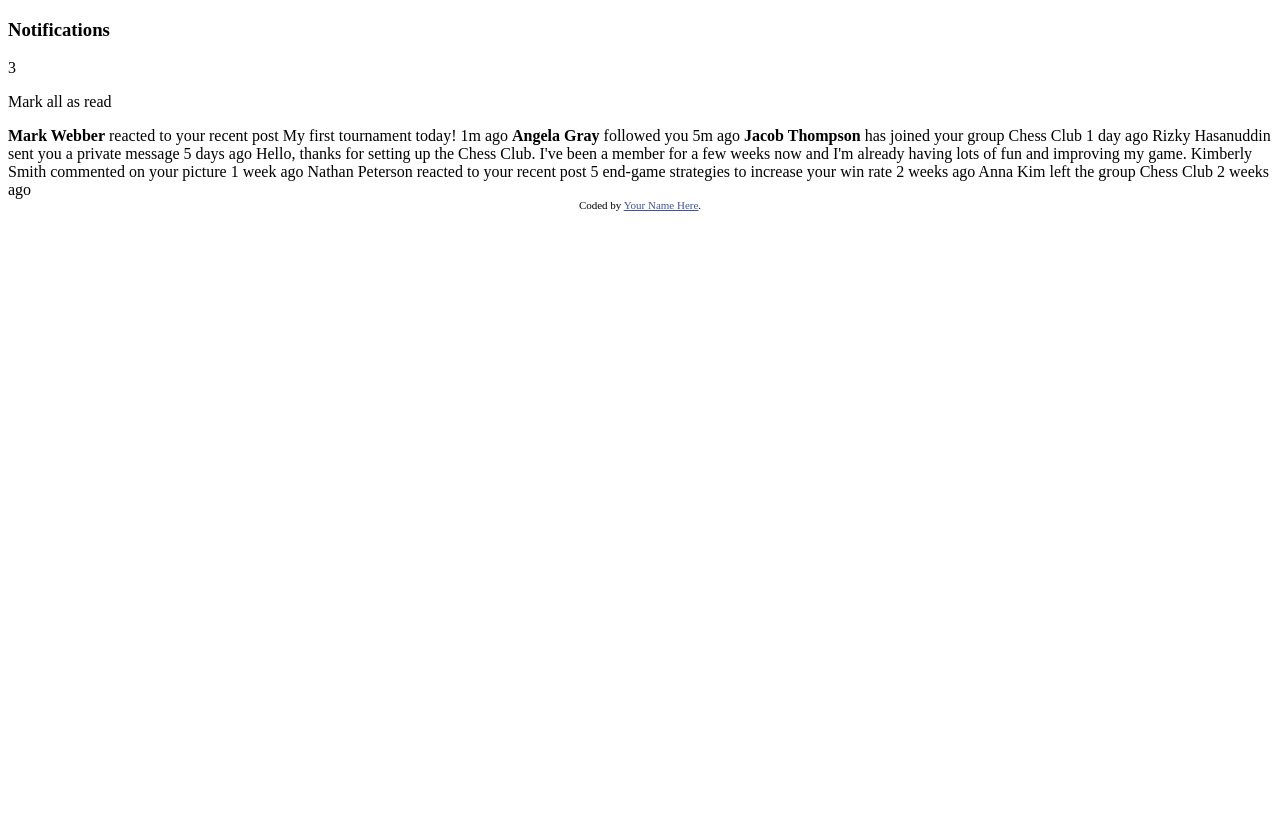
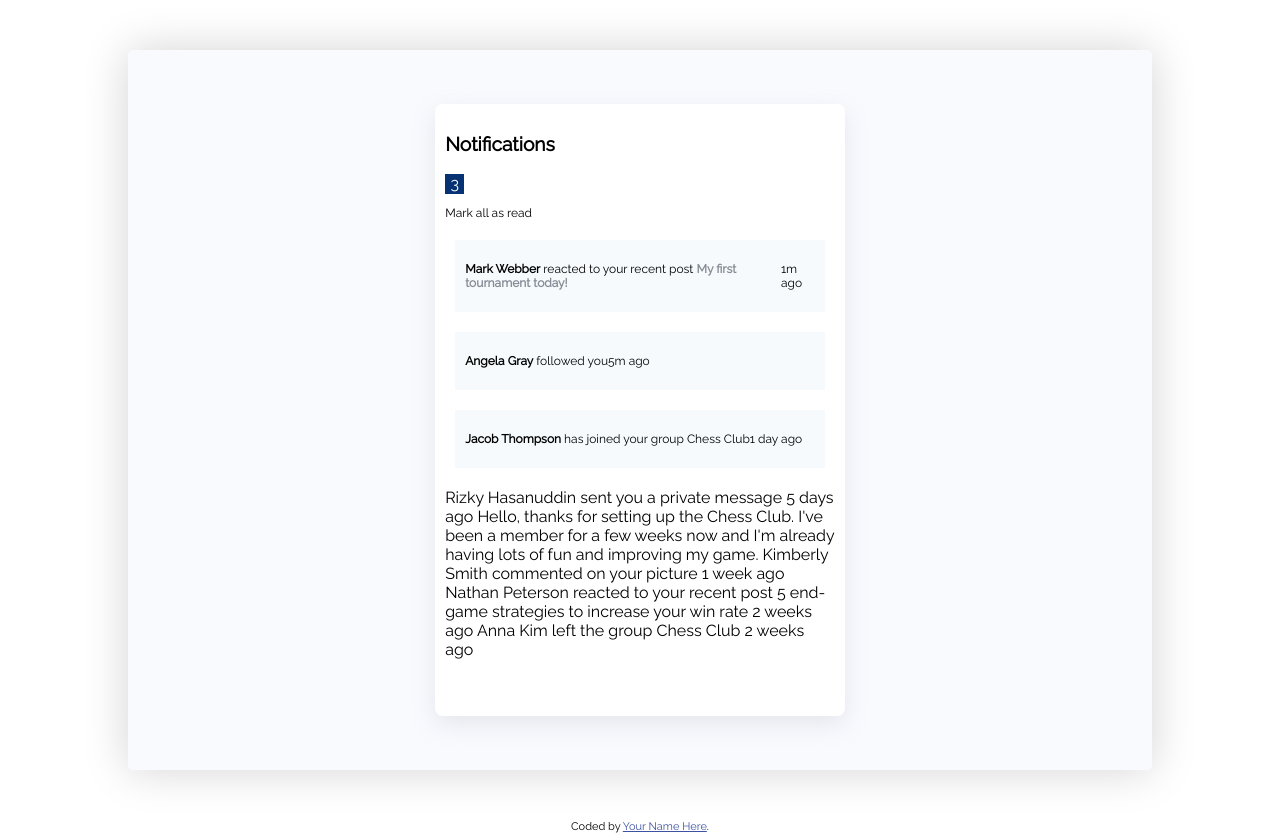
Before and after one commit to Alexandra-Rivera/programacion-web-practice-repository, a plain HTML site: page Ejercicio-Sass/index.html in a window 1280 px wide. Before the commit the page ends 800 px from the top, so only its background shows below. Drawn offline with Linux system fonts and the light colour scheme; a web font is replaced by a local one.

Commit message:
:art: changes: aplique estilos al contenedor del contenido principal y a la tarjeta que contiene el texto central

```diff
--- /dev/null
+++ b/Ejercicio-Sass/assets/scss/app.scss
@@ -0,0 +1,2 @@
+@use 'base';
+@use 'layout';
--- /dev/null
+++ b/Ejercicio-Sass/assets/scss/base/_globals.scss
@@ -0,0 +1,38 @@
+/*
+Dentro de globals se incluyen todos los estilos y configuraciones de alcance global que afectan a todo el proyecto.
+
+Definimos caracteristicas globales para el html, el body, los parrafos, los titulos etc...
+*/
+
+@use './variables' as v;
+
+body {
+    padding: 0;
+    margin: 0;
+
+    font-family: v.$main-font;
+}
+
+h1 {
+    font-size: 1.2rem;
+}
+
+p {
+    font-size: 0.75rem;
+}
+
+span {
+    color: v.$secondary-text-color;
+    font-weight: 700;
+}
+
+.little-tiny-box {
+    width: 1.2rem;
+    height: 1.2rem;
+
+    color: #FFFF;
+    background-color: v.$little-tiny-box-background;
+
+    justify-content: center;
+    text-align: center;
+}
--- /dev/null
+++ b/Ejercicio-Sass/assets/scss/base/_index.scss
@@ -0,0 +1,2 @@
+@forward './variables';
+@forward './globals';
--- /dev/null
+++ b/Ejercicio-Sass/assets/scss/base/_variables.scss
@@ -0,0 +1,12 @@
+@import url('https://fonts.googleapis.com/css2?family=Alfa+Slab+One&family=Anton&family=Bricolage+Grotesque:opsz,wght@10..48,200;10..48,300&family=Cherry+Bomb+One&family=DM+Sans:opsz@9..40&family=Nunito:wght@400;700&family=Open+Sans&family=Poppins&family=Raleway:wght@100;300;400&family=Roboto:ital,wght@0,100;0,400;1,300&display=swap');
+/*Variables*/
+$super-container-background: #f9fafe;
+$main-card-background: #ffffff;
+$main-title-color: #13151c;
+$notification-box-color: #f6fafd;
+$mark-read-text-color: #828185;
+$little-tiny-box-background:#063274;
+
+
+$main-font: 'Raleway', sans-serif;
+$secondary-text-color:#858c95;
--- a/Ejercicio-Sass/assets/scss/base/variables.scss
+++ /dev/null
@@ -1,6 +0,0 @@
-/*Variables*/
-$super-container-background: #f9fafe;
-$main-card-background: #ffffff;
-$main-title-color: #13151c;
-$notification-box-color: #f6fafd;
-$mark-read-text-color: #828185;
--- /dev/null
+++ b/Ejercicio-Sass/assets/scss/layout/_card.scss
@@ -0,0 +1,13 @@
+@use '../base/variables' as v;
+
+.main-card {
+    background-color: v.$main-card-background;
+
+    height: 85%;
+    width: 40%;
+
+    padding: 10px;
+    box-sizing: border-box;
+    border-radius: 8px;
+    box-shadow: rgba(149, 157, 165, 0.2) 0px 8px 24px;
+}
--- /dev/null
+++ b/Ejercicio-Sass/assets/scss/layout/_notification-box.scss
@@ -0,0 +1,10 @@
+@use '../base/variables' as v;
+
+.notification-box {
+    background-color: v.$notification-box-color;
+    padding: 10px;
+    margin: 20px 10px;
+
+    display: flex;
+    flex-direction: row;
+}
--- /dev/null
+++ b/Ejercicio-Sass/assets/scss/layout/_super-container.scss
@@ -0,0 +1,19 @@
+@use '../base/variables' as v;
+
+.super-container {
+    background-color: v.$super-container-background;
+    width: 80%;
+    height:90vh;
+
+    margin: 50px auto;
+
+    justify-content: center;
+    align-items: center;
+
+    display: flex;
+    flex-direction: column;
+    justify-content: space-around;
+
+    border-radius: 5px;
+    box-shadow: 0px 0px 45px lightgray;
+}
--- /dev/null
+++ b/Ejercicio-Sass/assets/scss/layout/index.scss
@@ -0,0 +1,4 @@
+@forward './super-container';
+@forward './card';
+@forward './notification-box';
+@forward './header';
--- a/Ejercicio-Sass/index.html
+++ b/Ejercicio-Sass/index.html
@@ -5,8 +5,8 @@
   <meta name="viewport" content="width=device-width, initial-scale=1.0"> <!-- displays site properly based on user's device -->
 
   <link rel="icon" type="image/png" sizes="32x32" href="./assets/images/favicon-32x32.png">
-
   <title>Notifications page</title>
+  <link rel="stylesheet" href="./assets/scss/app.css">
 
   <!-- Feel free to remove these styles or customise in your own stylesheet 👍 -->
   <style>
@@ -19,19 +19,25 @@
   <section class="super-container">
     <article class="main-card">
 
-     <h1>Notifications</h1>
-     <div>3</div>
+      <header>
+        <h1>Notifications</h1>
+        <div class="little-tiny-box">3</div>
 
-     <p>Mark all as read</p>
+        <p>Mark all as read</p>
+      </header>
 
-     <b>Mark Webber</b> reacted to your recent post My first tournament today!
-     1m ago
-
-     <b>Angela Gray</b> followed you
-     5m ago
-
-    <b>Jacob Thompson</b> has joined your group Chess Club
-     1 day ago
+     <article class="notification-box">
+      <p><b>Mark Webber</b> reacted to your recent post <span>My first tournament today! </span></p>
+      <p>1m ago</p>
+     </article>
+     <article class="notification-box">
+      <p><b>Angela Gray</b> followed you </p>
+      <p>5m ago</p>
+     </article>
+     <article class="notification-box">
+      <p><b>Jacob Thompson </b> has joined your group Chess Club</p>
+      <p>1 day ago</p>
+     </article>
 
      Rizky Hasanuddin sent you a private message
      5 days ago
```
Also changed, not shown: Ejercicio-Sass/assets/scss/app.css (added), Ejercicio-Sass/assets/scss/layout/_header.scss (added), 1 other file.
